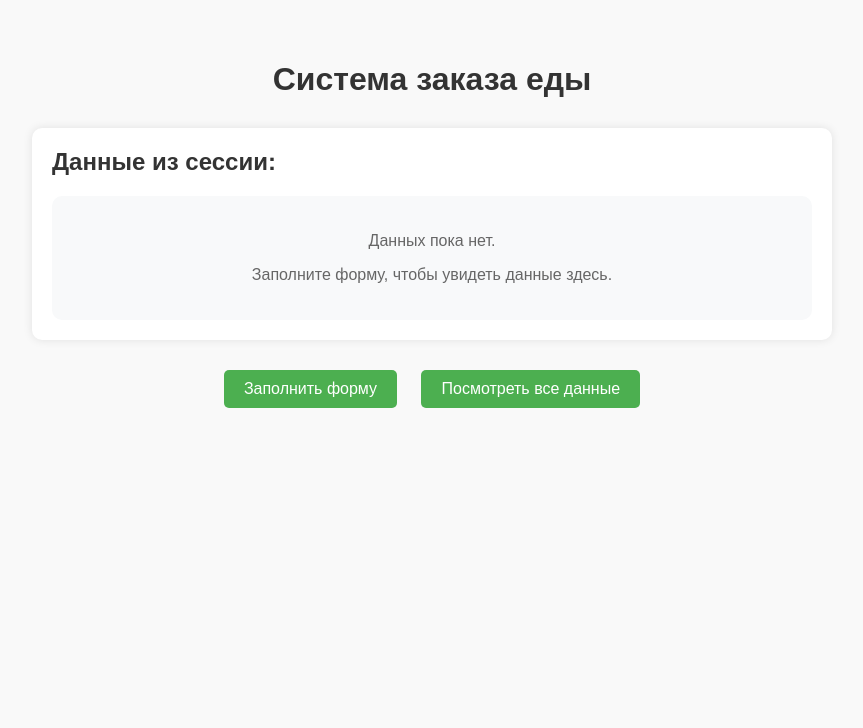
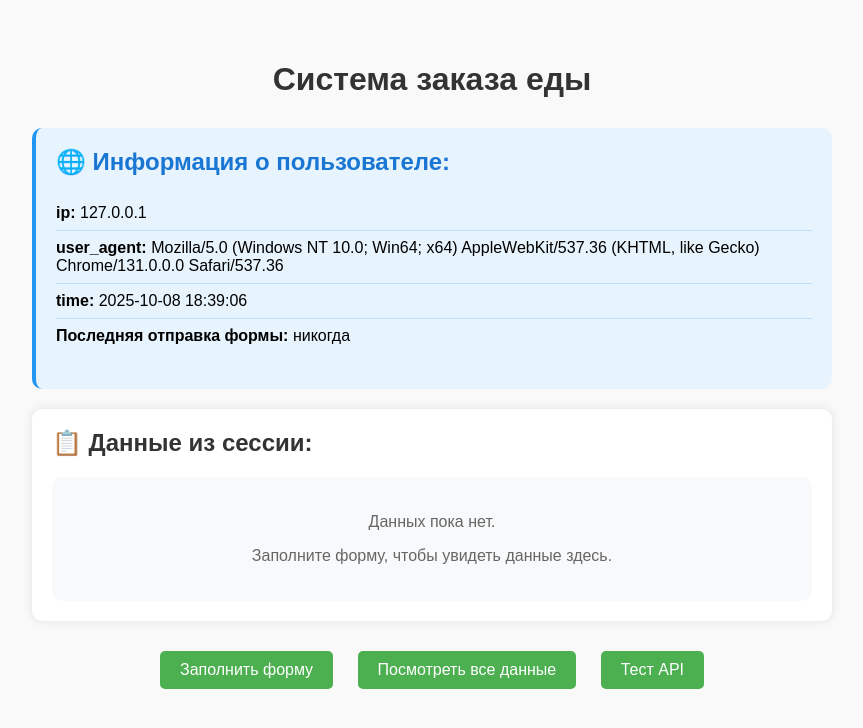
Before and after one commit to ValeriaBush/BFU_3_WEB_programming, a PHP site: page / in a window 1280 px wide. Shown: the top 728 px of the page, without its empty margins (208-1071 px from the left). Run offline with PHP 8.4, Linux system fonts and the light colour scheme.

Commit message:
Add: laboratory work 4

```diff
--- /dev/null
+++ b/Lab_1/www/ApiClient.php
@@ -0,0 +1,21 @@
+<?php
+require_once __DIR__ . '/vendor/autoload.php';
+use GuzzleHttp\Client;
+
+class ApiClient {
+    private Client $client;
+
+    public function __construct() {
+        $this->client = new Client();
+    }
+
+    public function request(string $url): array {
+        try {
+            $response = $this->client->get($url);
+            $body = $response->getBody()->getContents();
+            return json_decode($body, true);
+        } catch (\Exception $e) {
+            return ['error' => $e->getMessage()];
+        }
+    }
+}
--- /dev/null
+++ b/Lab_1/www/UserInfo.php
@@ -0,0 +1,11 @@
+<?php
+class UserInfo {
+    public static function getInfo(): array {
+        return [
+            'ip' => $_SERVER['REMOTE_ADDR'] ?? '',
+            'user_agent' => $_SERVER['HTTP_USER_AGENT'] ?? '',
+            'time' => date('Y-m-d H:i:s')
+        ];
+    }
+}
+?>
--- /dev/null
+++ b/Lab_1/www/composer.json
@@ -0,0 +1,5 @@
+{
+    "require": {
+        "guzzlehttp/guzzle": "^7.10"
+    }
+}
--- a/Lab_1/www/data.txt
+++ /dev/null
@@ -1 +0,0 @@
-Валерия;valeryabush2005@gmail.com;1;pasta;2025-10-16;Нет;pickup;2025-10-15 20:07:55
--- a/Lab_1/www/index.php
+++ b/Lab_1/www/index.php
@@ -1,5 +1,8 @@
 <?php
 session_start();
+require_once __DIR__ . '/vendor/autoload.php';
+require_once 'ApiClient.php';
+require_once 'UserInfo.php';
 ?>
 <!DOCTYPE html>
 <html lang="ru">
@@ -11,6 +14,24 @@ session_start();
 </head>
 <body>
     <h1>Система заказа еды</h1>
+
+    <div class="user-info">
+        <h2>🌐 Информация о пользователе:</h2>
+        <?php
+        $info = UserInfo::getInfo();
+        echo "<ul>";
+        foreach ($info as $key => $val) {
+            echo "<li><strong>" . htmlspecialchars($key) . ":</strong> " . htmlspecialchars($val) . "</li>";
+        }
+
+        if (isset($_COOKIE['last_submission'])) {
+            echo "<li><strong>Последняя отправка формы:</strong> " . htmlspecialchars($_COOKIE['last_submission']) . "</li>";
+        } else {
+            echo "<li><strong>Последняя отправка формы:</strong> никогда</li>";
+        }
+        echo "</ul>";
+        ?>
+    </div>
 
     <?php if(isset($_SESSION['errors'])): ?>
         <div class="error-container">
@@ -25,7 +46,7 @@ session_start();
     <?php endif; ?>
 
     <div class="session-data">
-        <h2>Данные из сессии:</h2>
+        <h2>📋 Данные из сессии:</h2>
         <?php if(isset($_SESSION['name'])): ?>
             <ul>
                 <li><strong>Имя:</strong> <?= $_SESSION['name'] ?></li>
@@ -47,9 +68,43 @@ session_start();
         <?php endif; ?>
     </div>
 
+    <?php if (isset($_SESSION['api_data'])): ?>
+    <div class="session-data">
+        <h2>🍽️ Категории блюд из The Meal DB:</h2>
+        <?php if (isset($_SESSION['api_data']['categories'])): ?>
+            <div style="display: grid; grid-template-columns: repeat(auto-fill, minmax(250px, 1fr)); gap: 20px; margin-top: 20px;">
+                <?php foreach($_SESSION['api_data']['categories'] as $category): ?>
+                    <div style="border: 1px solid #ddd; padding: 15px; border-radius: 8px; background: white;">
+                        <h3 style="margin-top: 0; color: #333;"><?= htmlspecialchars($category['strCategory']) ?></h3>
+                        <?php if (!empty($category['strCategoryThumb'])): ?>
+                            <img src="<?= htmlspecialchars($category['strCategoryThumb']) ?>"
+                                 alt="<?= htmlspecialchars($category['strCategory']) ?>"
+                                 style="max-width: 100%; height: auto; border-radius: 5px; margin-bottom: 10px;">
+                        <?php endif; ?>
+                        <?php if (!empty($category['strCategoryDescription'])): ?>
+                            <p style="font-size: 14px; color: #666; line-height: 1.4;">
+                                <?= substr(htmlspecialchars($category['strCategoryDescription']), 0, 150) ?>...
+                            </p>
+                        <?php endif; ?>
+                    </div>
+                <?php endforeach; ?>
+            </div>
+        <?php elseif (isset($_SESSION['api_data']['error'])): ?>
+            <div class="error-container">
+                <p>Ошибка при получении данных из API: <?= $_SESSION['api_data']['error'] ?></p>
+            </div>
+        <?php else: ?>
+            <div class="no-data">
+                <p>Нет данных от API</p>
+            </div>
+        <?php endif; ?>
+    </div>
+    <?php endif; ?>
+
     <div class="links">
         <a href="form.html">Заполнить форму</a>
         <a href="view.php">Посмотреть все данные</a>
+        <a href="test-apiclient.php">Тест API</a>
     </div>
 </body>
 </html>
--- a/Lab_1/www/style.css
+++ b/Lab_1/www/style.css
@@ -237,3 +237,30 @@ ul.orders-list li {
     content: "⚠ ";
     font-weight: bold;
 }
+
+.user-info {
+    background-color: #e8f4fd;
+    padding: 20px;
+    border-radius: 10px;
+    border-left: 4px solid #2196F3;
+    margin-bottom: 20px;
+}
+
+.user-info h2 {
+    color: #1976D2;
+    margin-top: 0;
+}
+
+.user-info ul {
+    list-style: none;
+    padding: 0;
+}
+
+.user-info li {
+    padding: 8px 0;
+    border-bottom: 1px solid #bbdefb;
+}
+
+.user-info li:last-child {
+    border-bottom: none;
+}
```
Also changed, not shown: Lab_1/www/debug.php (added, +27 -0 lines), Lab_1/www/process.php (+13 -28 lines), 2 other files.
